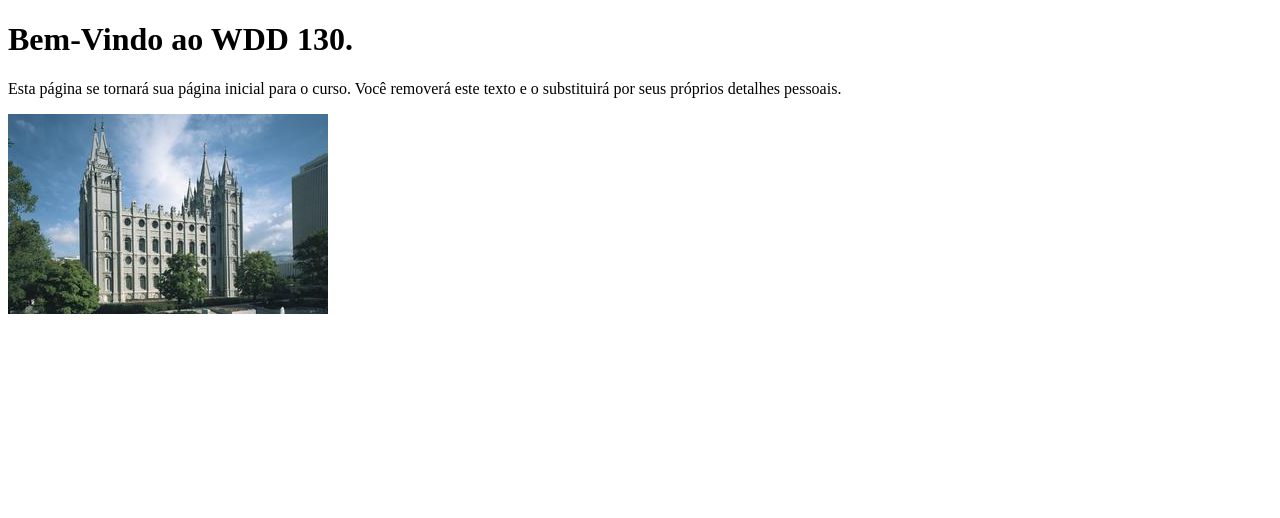
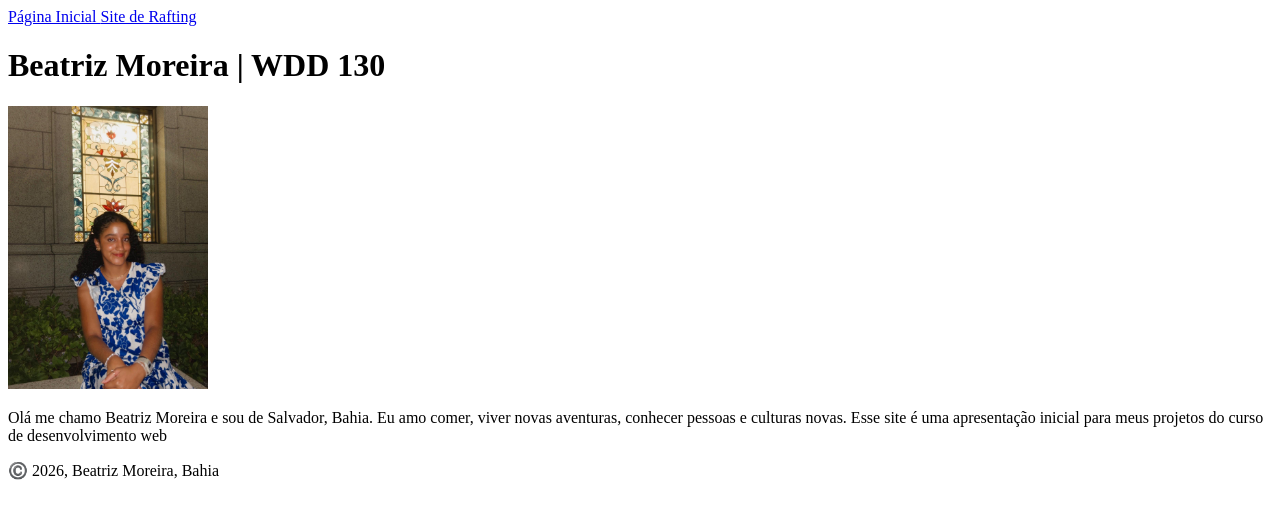
Before and after one commit to beatriz-moreira8/wdd130, a plain HTML site: page index.html in a window 1280 px wide. Drawn offline with Linux system fonts and the light colour scheme.

Commit message:
pagina do aluno

```diff
--- a/index.html
+++ b/index.html
@@ -1,14 +1,35 @@
 <!DOCTYPE html>
 <html lang="pt-br">
+
 <head>
     <meta charset="UTF-8">
     <meta name="viewport" content="width=device-width, initial-scale=1.0">
-    <title>WDD 130 | Página Inicial</title>
+    <title>Beatriz Moreira| WDD 130</title>
 </head>
+
 <body>
-    <h1>Bem-Vindo ao WDD 130.</h1>
-    <p>Esta página se tornará sua página inicial para o curso. Você removerá este texto e o substituirá por seus próprios detalhes pessoais.</p>
+    <header>
+        <nav>
+            <a href="#">Página Inicial </a>
+            <a href="wwr/">Site de Rafting </a>
+        </nav>
+    </header>
 
-    <img src="imagens/templo-lago-salgado.jpg" alt="O Templo de Lago Salgado.">
+    <main>
+        <h1>Beatriz Moreira | WDD 130</h1>
+        <img src="imagens/perfil_beatriz_moreira.jpeg" alt="Foto Perfil Beatriz Moreira"
+          width="200">
+        <p>Olá me chamo Beatriz Moreira e sou de Salvador, Bahia.
+            Eu amo comer, viver novas aventuras, conhecer pessoas e culturas novas.
+            Esse site é uma apresentação inicial para meus projetos do curso de desenvolvimento web
+        </p>
+
+    </main>
+
+    <footer>
+        <p> ©️ 2026, Beatriz Moreira, Bahia</p>
+    </footer>
+
 </body>
+
 </html>
```
Also changed, not shown: imagens/perfil_beatriz_moreira.jpeg (added).
